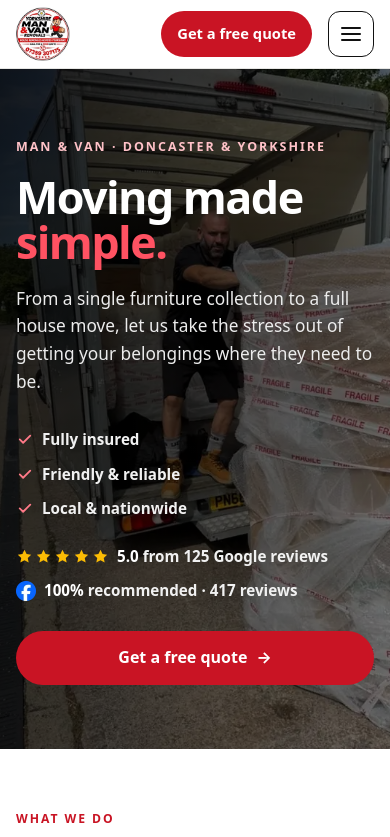
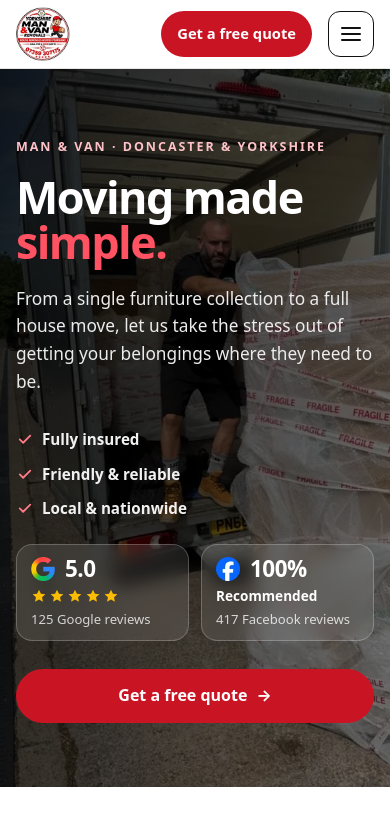
Before and after one commit to RyanDoherty42/expert-couscous, a plain HTML site: page public/index.html in a window 390 px wide. Shown: the top 837 px of the page. Drawn offline with Linux system fonts and the light colour scheme.

Commit message:
Matching Google/Facebook rating chips with logos in hero and reviews section, bump to v41
Co-Authored-By: Claude Opus 5.5 <noreply@anthropic.com>
Claude-Session: https://claude.ai/code/session_011ABDscpRXSS9D7QiNGnKZu

```diff
--- a/public/css/styles.css
+++ b/public/css/styles.css
@@ -334,24 +334,13 @@ footer{background:#111;color:#fff;padding:56px 0 32px}
 .reviews-link{margin:32px 0 0}
 @media (max-width:900px){.review,.review:nth-child(n+4){grid-column:span 6}}
 @media (max-width:600px){.reviews-link .btn{width:100%}}
-.hero-ratings{display:flex;flex-direction:column;align-items:flex-start;gap:10px;margin:0 0 28px}
-.hero-rating{display:inline-flex;align-items:center;gap:8px;color:#f1f1f1;font-size:.95rem;font-weight:600;text-decoration:none}
-.hero-rating strong{color:#fff}
-.hero-rating:hover{text-decoration:underline}
-.hero-rating img.fb{width:20px;height:20px;flex:0 0 auto}
 .reviews-link{display:flex;flex-wrap:wrap;gap:12px}
 .reviews-link svg{width:18px;height:18px}
 .star-row{display:inline-flex;gap:2px;color:#fbbc04;flex:0 0 auto}
 .star-row svg{width:17px;height:17px;display:block}
-.rating-badge{display:flex;align-items:center;gap:14px;padding:12px 20px 12px 16px;background:#fff;border:1px solid var(--line);border-radius:14px;box-shadow:var(--shadow);color:var(--ink);text-decoration:none;transition:transform .2s}
-.rating-badge:hover{transform:translateY(-2px)}
-.rb-score{font-size:1.7rem;font-weight:800;line-height:1;letter-spacing:-.02em}
-.rb-meta{display:flex;flex-direction:column;gap:4px;font-size:.88rem;color:var(--muted);line-height:1.2}
-.rb-rec{font-weight:700;color:#1877f2}
 /* Reviews section layout */
 .reviews-head{display:flex;flex-wrap:wrap;align-items:flex-end;justify-content:space-between;gap:20px 32px;margin-bottom:40px}
 .reviews-head .section-head{margin-bottom:0}
-.rating-badges{display:flex;gap:12px}
 .btn.google{background:#fff;color:#1f1f1f;border:1.5px solid #dadce0}
 .btn.google:hover{background:#f8f9fa;border-color:#c4c7c5}
 .btn.google img{width:20px;height:20px;flex:0 0 auto}
@@ -362,11 +351,31 @@ footer{background:#111;color:#fff;padding:56px 0 32px}
 .reviews-link{margin:36px 0 0}
 @media (max-width:700px){
   .reviews-head{margin-bottom:28px}
-  .rating-badges{width:100%}
-  .rating-badge{flex:1 1 0;flex-direction:column;align-items:flex-start;gap:8px;padding:14px 16px}
-  .rb-meta{font-size:.8rem}
   .review-grid{display:flex;overflow-x:auto;scroll-snap-type:x mandatory;gap:14px;margin:0 calc(50% - 50vw);padding:4px calc(50vw - 50%) 12px;scroll-padding:0 calc(50vw - 50%);-webkit-overflow-scrolling:touch;scrollbar-width:none}
   .review-grid::-webkit-scrollbar{display:none}
   .review,.review:nth-child(n+4){flex:0 0 84%;scroll-snap-align:start}
   .reviews-link{margin-top:24px}
 }
+/* Rating chips (hero + reviews section) */
+.rating-chips{display:flex;flex-wrap:wrap;gap:12px}
+.rating-chip{display:flex;flex-direction:column;gap:6px;min-width:178px;padding:14px 18px;border-radius:16px;text-decoration:none;transition:transform .2s,background .2s}
+.rating-chip:hover{transform:translateY(-2px)}
+.rc-top{display:flex;align-items:center;gap:10px}
+.rc-top img{width:24px;height:24px;flex:0 0 auto}
+.rc-top strong{font-size:1.55rem;font-weight:800;line-height:1;letter-spacing:-.02em}
+.rc-mid{display:flex;align-items:center;height:18px;font-size:.85rem;font-weight:700;line-height:1}
+.rc-mid .star-row svg{width:16px;height:16px}
+.rc-sub{font-size:.82rem;line-height:1.25}
+.on-dark{margin:0 0 28px}
+.on-dark .rating-chip{background:rgba(255,255,255,.1);border:1px solid rgba(255,255,255,.22);-webkit-backdrop-filter:blur(8px);backdrop-filter:blur(8px);color:#fff}
+.on-dark .rating-chip:hover{background:rgba(255,255,255,.16)}
+.on-dark .rc-sub{color:rgba(255,255,255,.78)}
+.on-light .rating-chip{background:#fff;border:1px solid var(--line);box-shadow:var(--shadow);color:var(--ink)}
+.on-light .rc-sub{color:var(--muted)}
+.on-light .rc-rec{color:#1877f2}
+@media (max-width:700px){
+  .rating-chips{width:100%}
+  .rating-chip{flex:1 1 0;min-width:0;padding:12px 14px}
+  .rc-top strong{font-size:1.4rem}
+}
+@media (max-width:380px){.rating-chip{padding:12px}.rc-sub{font-size:.76rem}}
--- a/public/index.html
+++ b/public/index.html
@@ -26,7 +26,7 @@
   <meta name="twitter:card" content="summary_large_image">
 
   <link rel="preload" as="image" href="assets/hero-1200.webp" imagesrcset="assets/hero-700.webp 700w, assets/hero-1200.webp 1200w" imagesizes="100vw" fetchpriority="high">
-  <link rel="stylesheet" href="css/styles.css?v=40">
+  <link rel="stylesheet" href="css/styles.css?v=41">
 
   <script type="application/ld+json">
   {
@@ -91,9 +91,9 @@
           <li><svg aria-hidden="true"><use href="#i-check"/></svg> Friendly &amp; reliable</li>
           <li><svg aria-hidden="true"><use href="#i-check"/></svg> Local &amp; nationwide</li>
         </ul>
-        <div class="hero-ratings">
-          <a class="hero-rating" href="https://maps.app.goo.gl/fW2u2MpgDU1QJ3SB8" target="_blank" rel="noopener"><span class="star-row" aria-hidden="true"><svg><use href="#i-star"/></svg><svg><use href="#i-star"/></svg><svg><use href="#i-star"/></svg><svg><use href="#i-star"/></svg><svg><use href="#i-star"/></svg></span> <span><strong>5.0</strong> from 125 Google reviews</span></a>
-          <a class="hero-rating" href="https://www.facebook.com/100084891281969/reviews" target="_blank" rel="noopener"><img class="fb" src="assets/facebook-f-40.webp" srcset="assets/facebook-f-40.webp 1x, assets/facebook-f-80.webp 2x" width="20" height="20" alt=""> <span><strong>100%</strong> recommended · 417 reviews<span class="sr-only"> on Facebook</span></span></a>
+        <div class="rating-chips on-dark">
+          <a class="rating-chip" href="https://maps.app.goo.gl/fW2u2MpgDU1QJ3SB8" target="_blank" rel="noopener"><span class="rc-top"><img src="assets/google-g-40.webp" srcset="assets/google-g-40.webp 1x, assets/google-g-80.webp 2x" width="24" height="24" alt=""><strong>5.0</strong></span><span class="rc-mid"><span class="star-row" aria-hidden="true"><svg><use href="#i-star"/></svg><svg><use href="#i-star"/></svg><svg><use href="#i-star"/></svg><svg><use href="#i-star"/></svg><svg><use href="#i-star"/></svg></span></span><span class="rc-sub">125 Google reviews</span></a>
+          <a class="rating-chip" href="https://www.facebook.com/100084891281969/reviews" target="_blank" rel="noopener"><span class="rc-top"><img src="assets/facebook-f-40.webp" srcset="assets/facebook-f-40.webp 1x, assets/facebook-f-80.webp 2x" width="24" height="24" alt=""><strong>100%</strong></span><span class="rc-mid rc-rec">Recommended</span><span class="rc-sub">417 Facebook reviews</span></a>
         </div>
         <div class="hero-actions">
           <a class="btn" href="#quote">Get a free quote <span aria-hidden="true">→</span></a>
@@ -153,9 +153,9 @@
     <section class="reviews" id="reviews"><div class="wrap">
       <div class="reviews-head">
       <div class="section-head"><div class="kicker">Reviews</div><h2>What our customers say</h2></div>
-      <div class="rating-badges">
-        <a class="rating-badge" href="https://maps.app.goo.gl/fW2u2MpgDU1QJ3SB8" target="_blank" rel="noopener"><span class="rb-score">5.0</span><span class="rb-meta"><span class="star-row" aria-hidden="true"><svg><use href="#i-star"/></svg><svg><use href="#i-star"/></svg><svg><use href="#i-star"/></svg><svg><use href="#i-star"/></svg><svg><use href="#i-star"/></svg></span><span>125 Google reviews</span></span></a>
-        <a class="rating-badge" href="https://www.facebook.com/100084891281969/reviews" target="_blank" rel="noopener"><span class="rb-score">100%</span><span class="rb-meta"><span class="rb-rec">Recommended</span><span>417 Facebook reviews</span></span></a>
+      <div class="rating-chips on-light">
+        <a class="rating-chip" href="https://maps.app.goo.gl/fW2u2MpgDU1QJ3SB8" target="_blank" rel="noopener"><span class="rc-top"><img src="assets/google-g-40.webp" srcset="assets/google-g-40.webp 1x, assets/google-g-80.webp 2x" width="24" height="24" alt="" loading="lazy"><strong>5.0</strong></span><span class="rc-mid"><span class="star-row" aria-hidden="true"><svg><use href="#i-star"/></svg><svg><use href="#i-star"/></svg><svg><use href="#i-star"/></svg><svg><use href="#i-star"/></svg><svg><use href="#i-star"/></svg></span></span><span class="rc-sub">125 Google reviews</span></a>
+        <a class="rating-chip" href="https://www.facebook.com/100084891281969/reviews" target="_blank" rel="noopener"><span class="rc-top"><img src="assets/facebook-f-40.webp" srcset="assets/facebook-f-40.webp 1x, assets/facebook-f-80.webp 2x" width="24" height="24" alt="" loading="lazy"><strong>100%</strong></span><span class="rc-mid rc-rec">Recommended</span><span class="rc-sub">417 Facebook reviews</span></a>
       </div>
       </div>
       <div class="review-grid">
@@ -403,6 +403,6 @@
     <a class="btn whatsapp" href="https://wa.me/447359307175" target="_blank" rel="noopener" aria-label="Message us on WhatsApp"><svg aria-hidden="true"><use href="#i-wa"/></svg> WhatsApp</a>
   </div>
 
-  <script src="js/main.js?v=40" defer></script>
+  <script src="js/main.js?v=41" defer></script>
 </body>
 </html>
```
Also changed, not shown: public/404.html (+1 -1 lines), public/privacy.html (+1 -1 lines).
